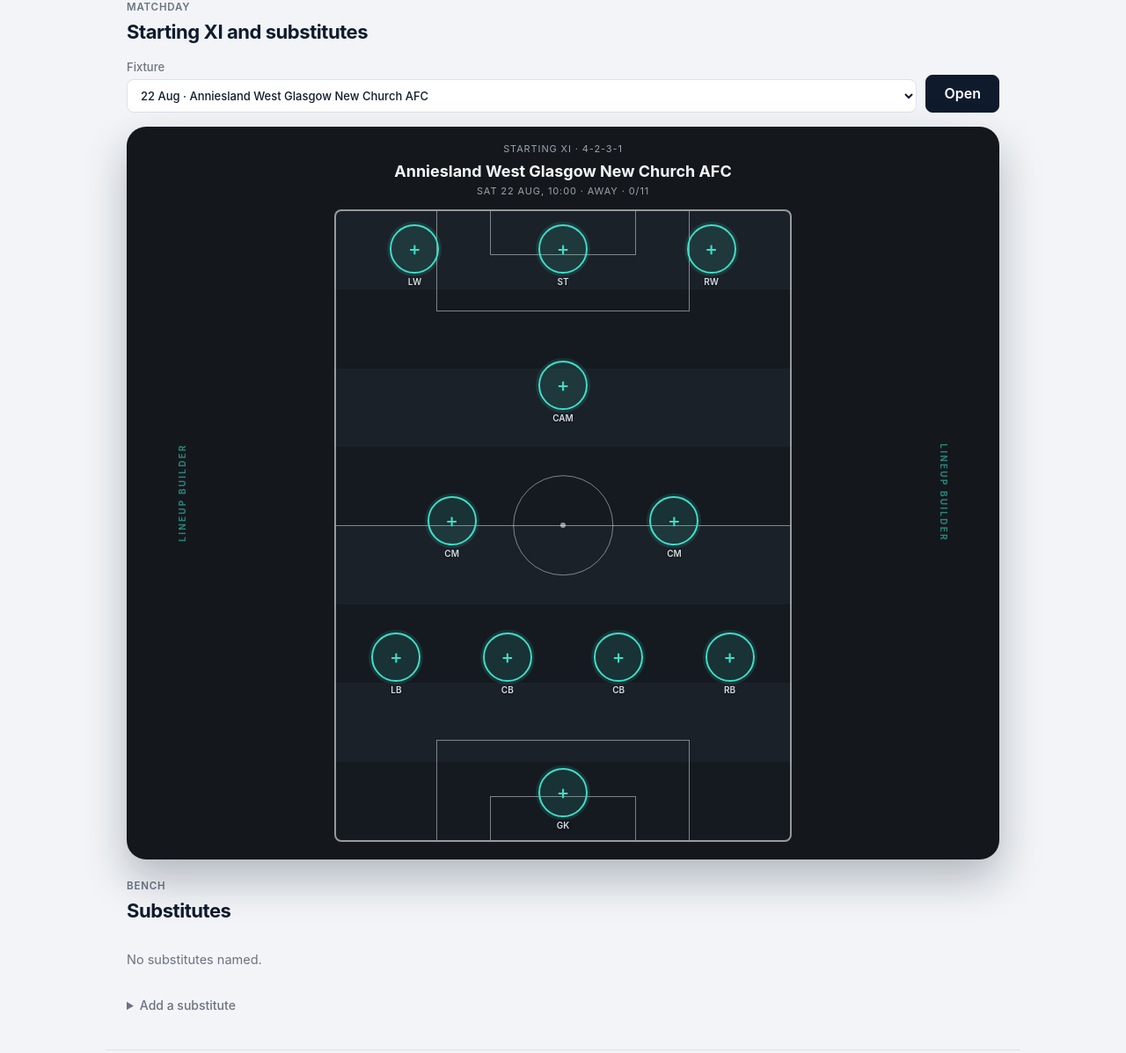
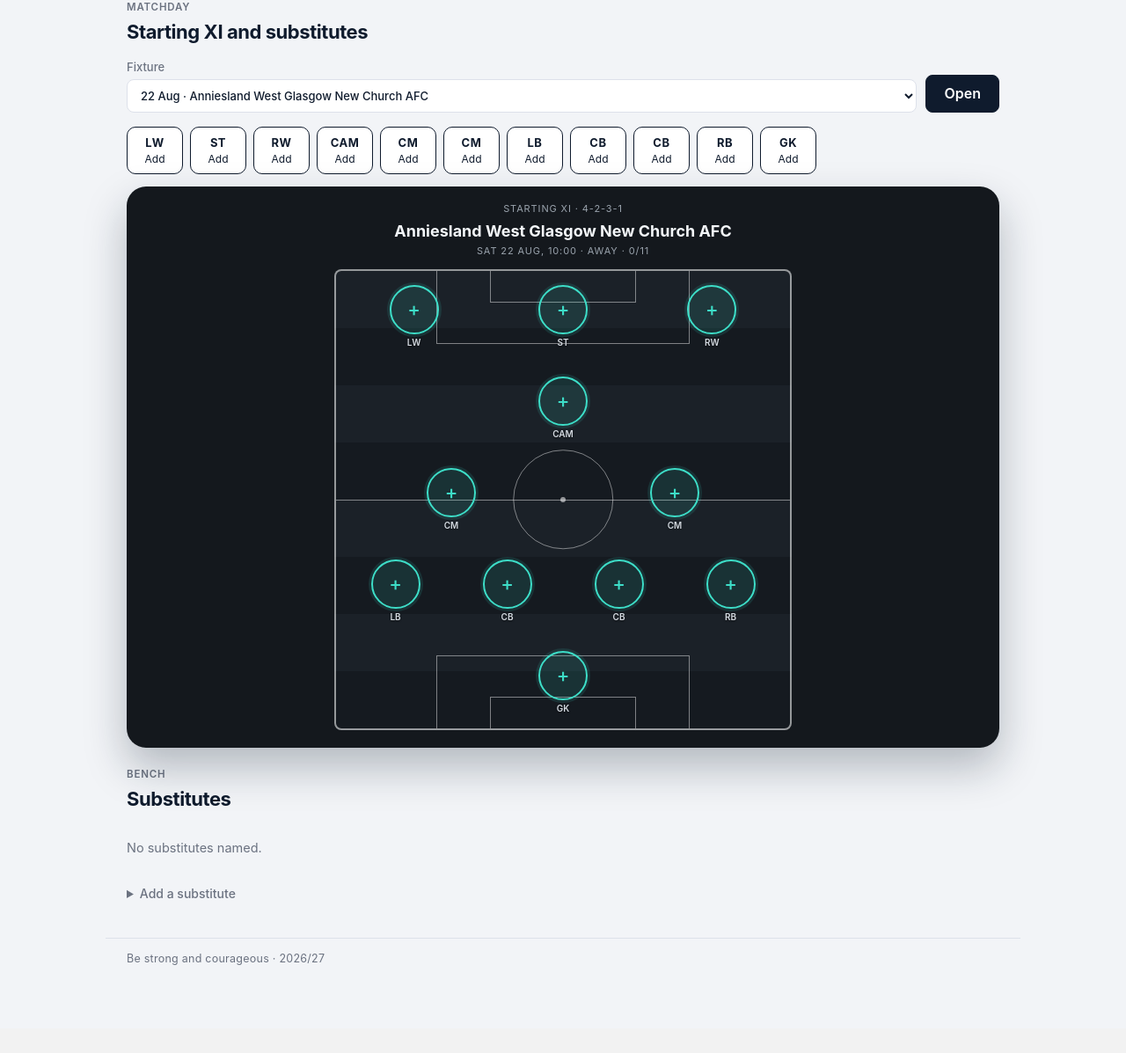
Before and after one commit to thollywood1888/united-churches-ayr, a FastAPI app: page /lineups in a window 1280 px wide. Shown: the part 162-1359 px from the top of the page at 88% size. After the commit the page ends 1259 px from the top, so only its background shows below. Run offline with FastAPI, Linux system fonts and the light colour scheme; the visitor is signed in with stand-in values (Sample User, id 1); data comes from the database, SQL or seed files in the repository; data that the repository does not hold is empty.

Commit message:
Put lineup positions in the page, not a clipped overlay
A strip of LW/ST/RW/…/GK chips sits above the pitch so you can
always tap Add. Pitch rings are in normal layout so they cannot
vanish, and the stylesheet is cache-busted.

```diff
--- a/app/static/style.css
+++ b/app/static/style.css
@@ -329,6 +329,29 @@ details.adder > form, details.adder > div { margin-top: 12px; }
 }
 .fixture-switch .field { flex: 1; min-width: 0; }
 
+.pos-strip {
+  display: flex;
+  flex-wrap: wrap;
+  gap: 8px;
+  margin: 0 0 14px;
+}
+.pos-chip {
+  display: flex;
+  flex-direction: column;
+  align-items: center;
+  justify-content: center;
+  min-width: 64px;
+  padding: 8px 10px;
+  border-radius: 10px;
+  border: 1.5px solid var(--navy);
+  background: var(--card);
+  color: var(--navy);
+  text-decoration: none;
+  font-size: 12px;
+}
+.pos-chip strong { font-size: 13px; letter-spacing: 0.04em; }
+.pos-chip.is-filled { background: var(--navy); color: #fff; }
+
 .board {
   position: relative;
   background: #14181d;
@@ -337,19 +360,7 @@ details.adder > form, details.adder > div { margin-top: 12px; }
   margin: 0 0 22px;
   box-shadow: 0 22px 48px rgba(15, 27, 45, 0.28);
 }
-.board-rail {
-  position: absolute;
-  top: 50%;
-  color: rgba(61, 222, 200, 0.55);
-  font-size: 10px;
-  font-weight: 700;
-  letter-spacing: 0.22em;
-  text-transform: uppercase;
-  white-space: nowrap;
-}
-.board-rail--left { left: 8px; transform: translateY(-50%) rotate(-90deg); transform-origin: center; }
-.board-rail--right { right: 8px; transform: translateY(-50%) rotate(90deg); transform-origin: center; }
-.board-head { text-align: center; color: #9aa3ad; margin: 0 28px 12px; }
+.board-head { text-align: center; color: #9aa3ad; margin: 0 12px 12px; }
 .board-head p { margin: 0; font-size: 11px; letter-spacing: 0.08em; text-transform: uppercase; }
 .board-head h3 { margin: 4px 0 2px; color: #f4f7fa; font-size: 18px; }
 
@@ -358,7 +369,6 @@ details.adder > form, details.adder > div { margin-top: 12px; }
   margin: 0 auto;
   max-width: 520px;
   min-height: 520px;
-  aspect-ratio: 3 / 4.15;
   background:
     repeating-linear-gradient(
       to bottom,
@@ -402,13 +412,13 @@ details.adder > form, details.adder > div { margin-top: 12px; }
 .mark-six--bottom { bottom: 0; border-bottom: none; }
 
 .pitch-xi {
-  position: absolute;
-  inset: 0;
+  position: relative;
   z-index: 2;
   display: flex;
   flex-direction: column;
   justify-content: space-between;
-  padding: 3% 1% 2%;
+  min-height: 520px;
+  padding: 16px 4px;
 }
 .pitch-row {
   display: flex;
--- a/app/templates/_pitch_builder.html
+++ b/app/templates/_pitch_builder.html
@@ -1,7 +1,15 @@
+<div class="pos-strip">
+  {% for slot in pitch_slots %}
+    {% set fill = slot_fill.get(slot.key) %}
+    <a class="pos-chip {{ 'is-filled' if fill }}"
+       href="{{ pick_base }}{{ '&' if '?' in pick_base else '?' }}slot={{ slot.key }}#picker">
+      <strong>{{ slot.label }}</strong>
+      <span>{{ fill.player.last_name if fill else "Add" }}</span>
+    </a>
+  {% endfor %}
+</div>
+
 <div class="board">
-  <div class="board-rail board-rail--left">Lineup builder</div>
-  <div class="board-rail board-rail--right">Lineup builder</div>
-
   <div class="board-head">
     <p>Starting XI · 4-2-3-1</p>
     <h3>{{ fixture.opponent }}</h3>
--- a/app/templates/base.html
+++ b/app/templates/base.html
@@ -5,7 +5,7 @@
 <meta name="viewport" content="width=device-width, initial-scale=1, viewport-fit=cover">
 <meta name="theme-color" content="#0f1b2d">
 <title>{% block title %}{{ club_name }}{% endblock %}</title>
-<link rel="stylesheet" href="/static/style.css">
+<link rel="stylesheet" href="/static/style.css?v=lineup2">
 </head>
 <body>
 <header class="masthead">
```
Also changed, not shown: tests/test_routes.py (+2 -0 lines).
